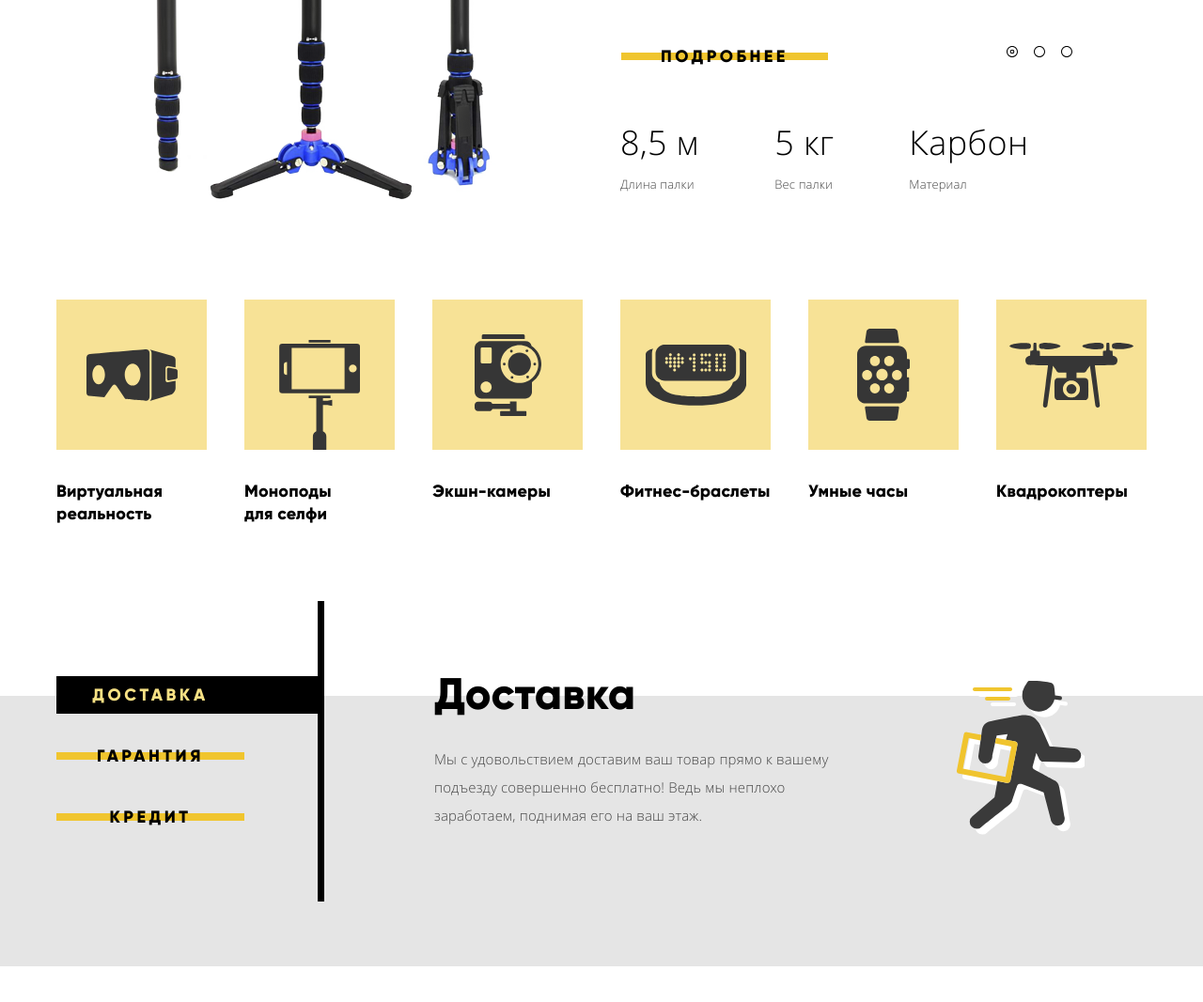
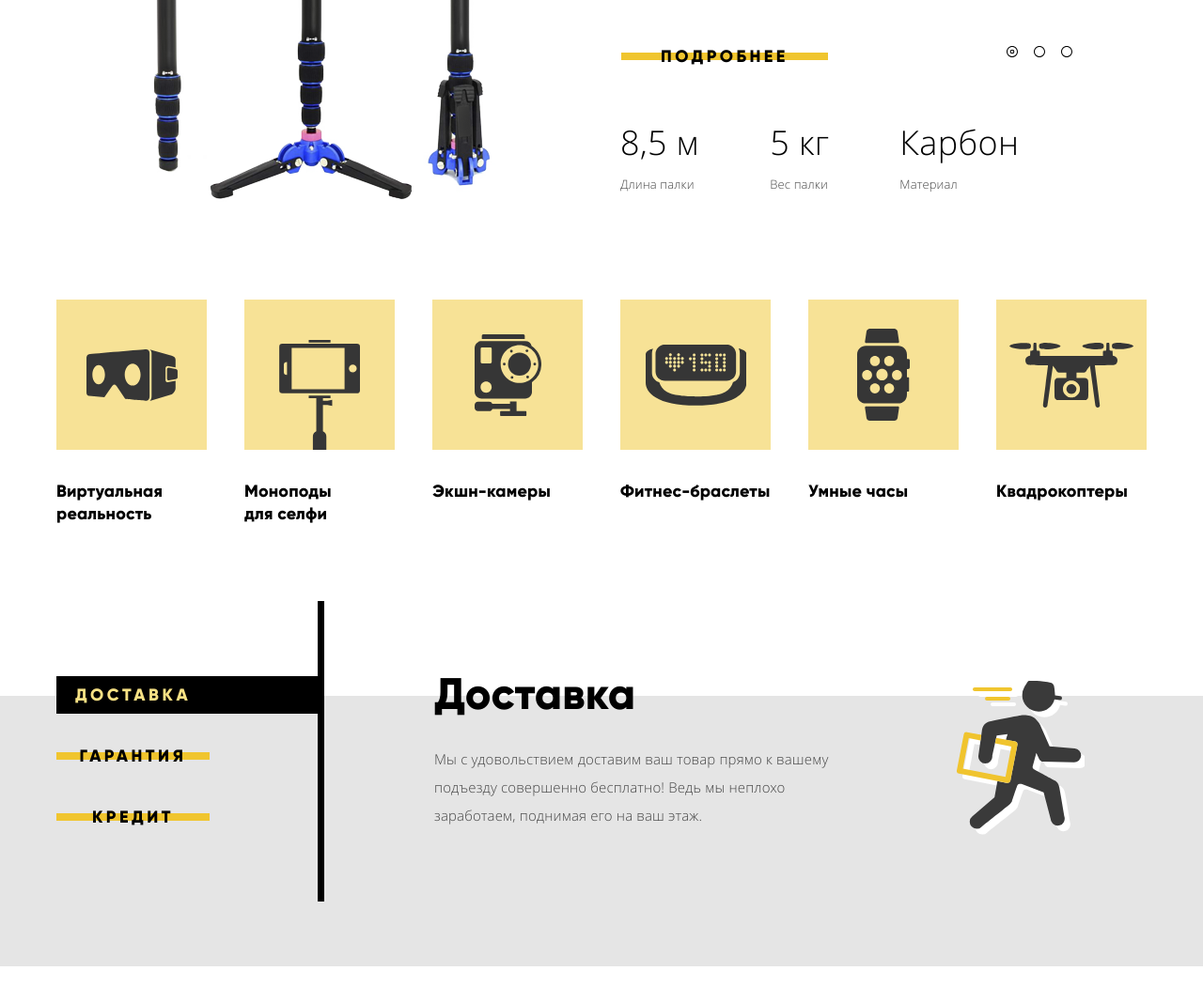
Before and after one commit to iliesmirnovy/61323-device, a plain HTML site: page index.html in a window 1280 px wide. Shown: the part 501-1568 px from the top of the page at 94% size. Drawn offline with Linux system fonts and the light colour scheme.

Commit message:
Закончил работу над index.html. Часть вторая)

```diff
--- a/css/style.css
+++ b/css/style.css
@@ -611,11 +611,11 @@ ul.catalogue:hover {
 
 .slider-second .slider-image-wrapper {
     position: relative;
+    top: -20px;
     left: 56px;
-    top: -20px;
-}
-
-.slider-second .slider-image-wrapper {
+}
+
+.slider-third .slider-image-wrapper {
     position: relative;
     top: 33px;
     left: -28px;
@@ -629,7 +629,7 @@ ul.catalogue:hover {
 }
 
 .feature-item {
-    margin-right: 80px;
+    margin-right: 75px;
 }
 
 .feature-title {
@@ -1451,7 +1451,7 @@ a.sort-order-desc{
     padding-right: 20px;
     margin-bottom: 25px;
     height: 40px;
-    width: 160px;
+    width: 123px;
 
     font-family: Gilroy, Verdana, Arial, sans-serif;
     font-weight: 900;
--- a/index.html
+++ b/index.html
@@ -222,8 +222,8 @@
         <div class="info-contact-wrapper">
             <section class="info">
                 <h2 class="info-title">О нас</h2>
-                <p class="info-text">Огромный выбор гаджетов не оставит равнодушным гика, который есть в каждом из нас.</p>
-                <p class="info-text">Мы можем доставить ваш товар в самые отдаленные точки России! DEVICE работает со многими транспортными компаниями:</p>
+                <p class="info-text">Огромный выбор гаджетов не оставит равнодушным гика,<br> который есть в каждом из нас.</p>
+                <p class="info-text">Мы можем доставить ваш товар в самые отдаленные точки<br> России! DEVICE работает со многими транспортными компаниями:</p>
                 <ul class="delivery-partners-list">
                   <li class="delivery-item">Деловые Линии</li>
                   <li class="delivery-item">Автотрейдинг</li>
```
